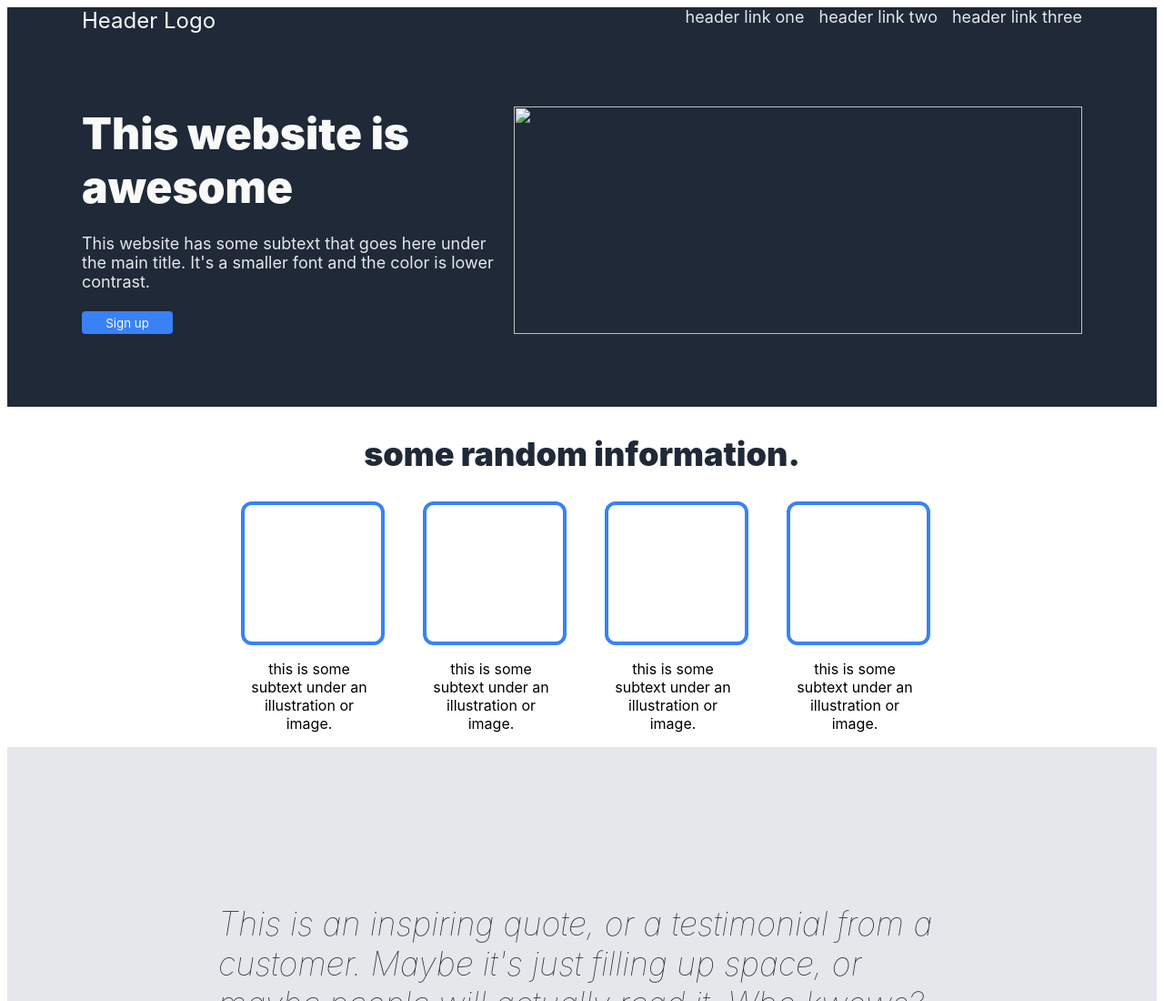
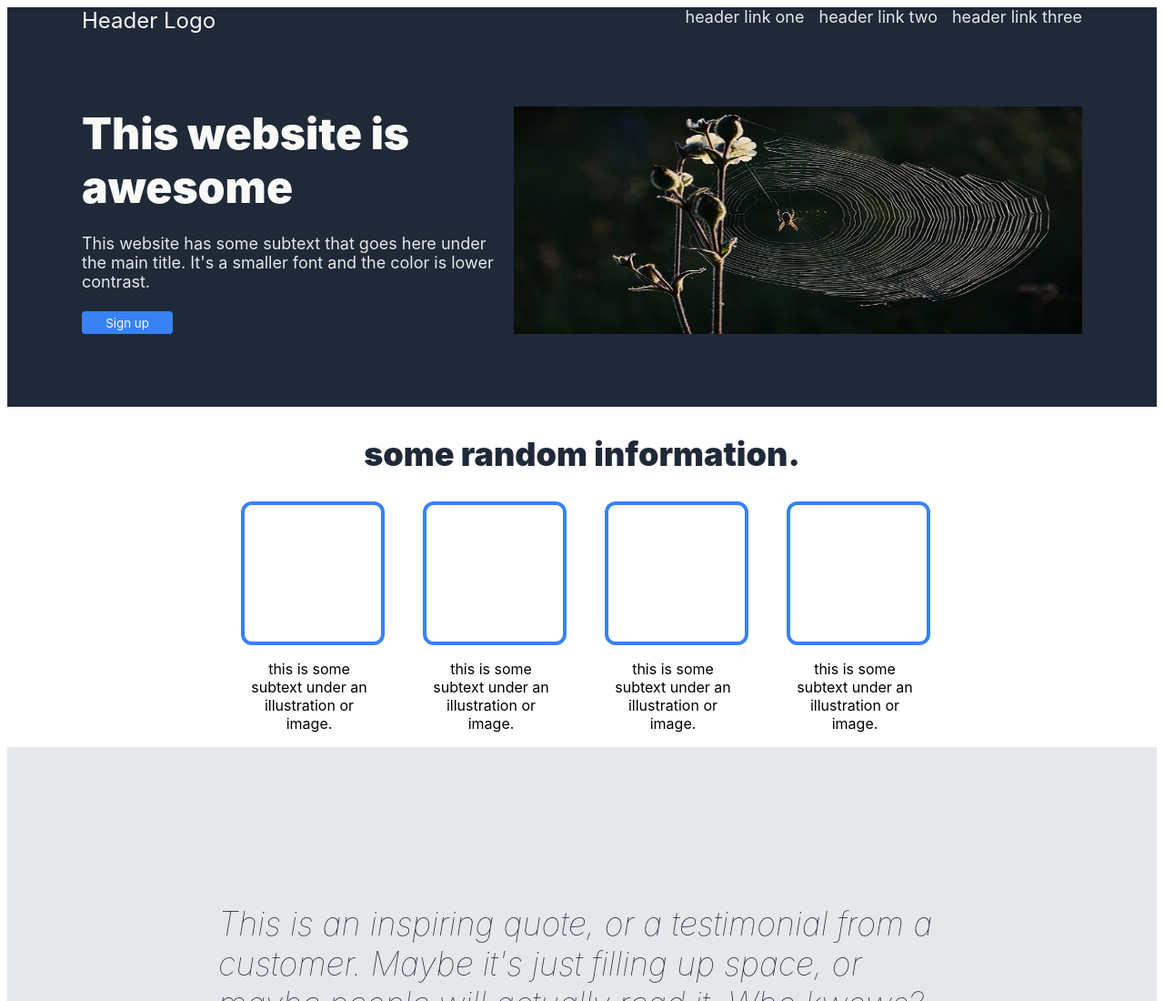
Before and after one commit to LeastAntelope/landing-page, a plain HTML site: page index.html in a window 1280 px wide. Shown: the top 1100 px of the page at 91% size. Drawn offline with Linux system fonts and the light colour scheme.

Commit message:
Added image for completeness

```diff
--- a/index.html
+++ b/index.html
@@ -25,7 +25,8 @@
                     It's a smaller font and the color is lower contrast.</p>
                     <button class="h-button">Sign up</button>
                 </div>
-                <img class="h-img" height="250px" width="625px" src="" alt="">
+                <img class="h-img" height="250px" width="625px" src="spider.jpg"
+                alt="a spider sitting in the middle of it's web in a forest.">
             </div>
         </div>
     </div>
```
Also changed, not shown: spider.jpg (added).
